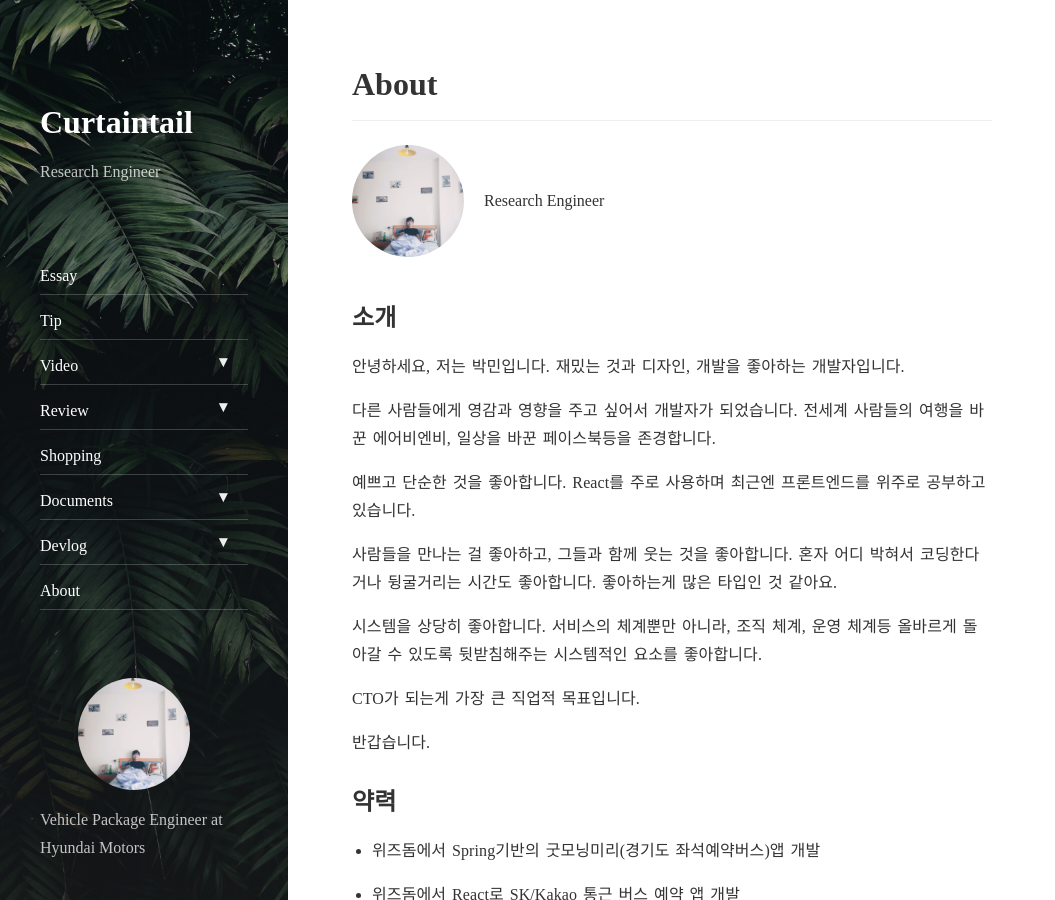
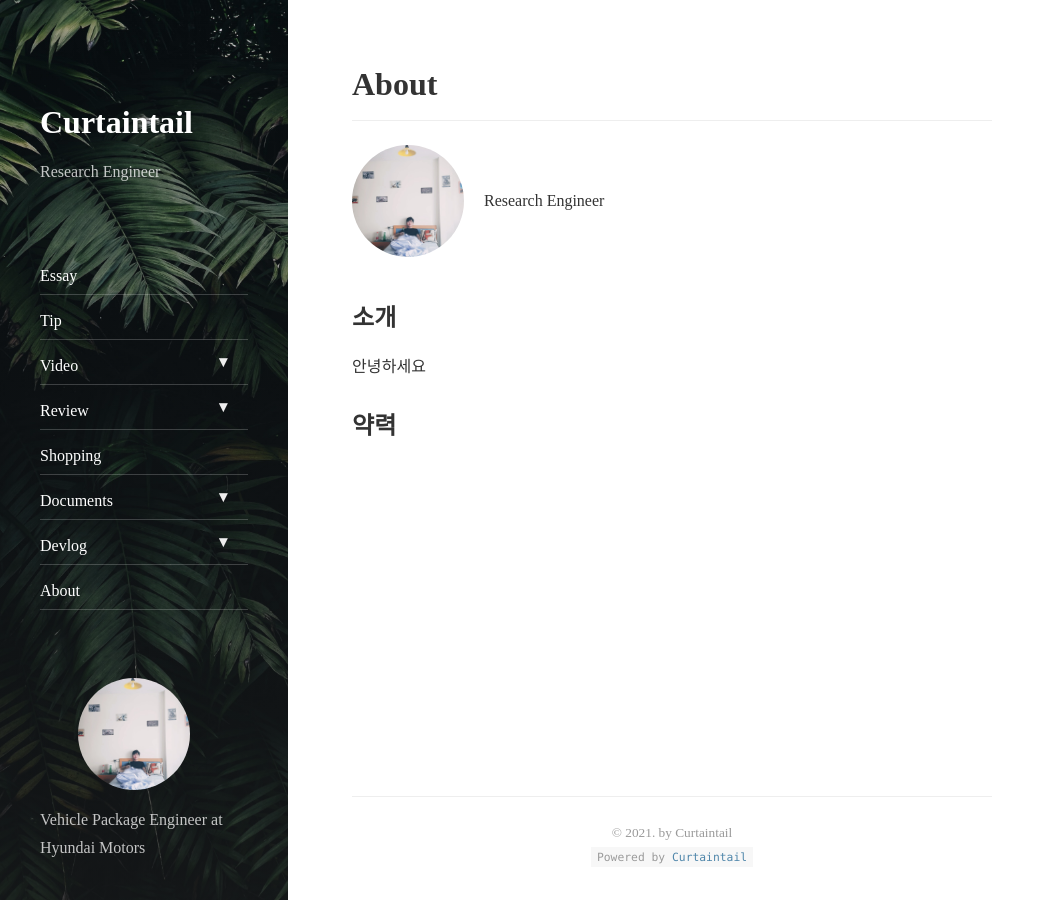
Before and after one commit to Curtaintail/curtaintail.github.io, a Jekyll site: the page built from about.md, in a window 1280 px wide and 900 px high. Shown: the whole window, without its empty margins (0-1055 px from the left). Built offline with Jekyll 4.4.1, drawn with Linux system fonts in a browser that asks for light colours; nearby versions of some CDN libraries; some of the changed text lies outside the part shown.

Commit message:
Update about.md

```diff
--- a/about.md
+++ b/about.md
@@ -7,58 +7,6 @@ order: 10
 
 ## 소개
 
-안녕하세요, 저는 박민입니다. 재밌는 것과 디자인, 개발을 좋아하는 개발자입니다.
-
-다른 사람들에게 영감과 영향을 주고 싶어서 개발자가 되었습니다. 전세계 사람들의 여행을 바꾼 에어비엔비, 일상을 바꾼 페이스북등을 존경합니다.
-
-예쁘고 단순한 것을 좋아합니다. React를 주로 사용하며 최근엔 프론트엔드를 위주로 공부하고 있습니다.
-
-사람들을 만나는 걸 좋아하고, 그들과 함께 웃는 것을 좋아합니다. 혼자 어디 박혀서 코딩한다거나 뒹굴거리는 시간도 좋아합니다. 좋아하는게 많은 타입인 것 같아요.
-
-시스템을 상당히 좋아합니다. 서비스의 체계뿐만 아니라, 조직 체계, 운영 체계등 올바르게 돌아갈 수 있도록 뒷받침해주는 시스템적인 요소를 좋아합니다.
-
-CTO가 되는게 가장 큰 직업적 목표입니다.
-
-반갑습니다.
+안녕하세요
 
 ## 약력
-
-- 위즈돔에서 Spring기반의 굿모닝미리(경기도 좌석예약버스)앱 개발
-
-- 위즈돔에서 React로 SK/Kakao 통근 버스 예약 앱 개발
-
-- 이해라이프스타일에서 ReactNative로 홈퍼니싱 하이브리드 앱 개발
-
-- 숭실대학교 IT대학 컴퓨터학부 전공
-
-- 숭실대학교 IT대학 학생회장
-
-- 계남초/계남중/계남고 졸업
-
-- 경기도 부천 출생
-
-## 사이드프로젝트
-
-- [react-redux-material-meteor](https://github.com/isme2n/react-redux-material-meteor) - 보일러 플레이트
-
-- [48Wedding](http://48wedding.com) - 웨딩카드 만들기 서비스
-
-- [secretary](https://chrome.google.com/webstore/detail/secretary/bijcgcgbhmeemlnidoigdcnokggknikb?hl=ko) - 기사요약 크롬 확장서비스
-
-- [이미지필터](https://github.com/isme2n/react-image-filter-app) - 캔버스 이미지 필터를 공부하며 만든 샘플 앱
-
-- [유튜브 함께보기](https://youtu.be/7IFEO9D6G4Y) - 유튜브 동영상을 다른사람들과 함께 보며 대화를 나누는 앱
-
-## 발표
-
-- [GDG Summer Party 테크니컬 세션 - 자바스크립트 제대로 알기](https://www.slideshare.net/MinPark48/ss-79004233)
-
-## 강의
-
-- [React로 라이브 컴파일러 만들기](https://www.youtube.com/playlist?list=PLBrx45N7b6tkdisu8ZhKs02tEf5wDuk2W)
-
-## 하고싶은 말
-
-다양한 사이드 프로젝트 제안, 친구 제안, 번개 제안 등등 해주시면 좋아합니다.
-
-행복하세요 오늘도.
```
